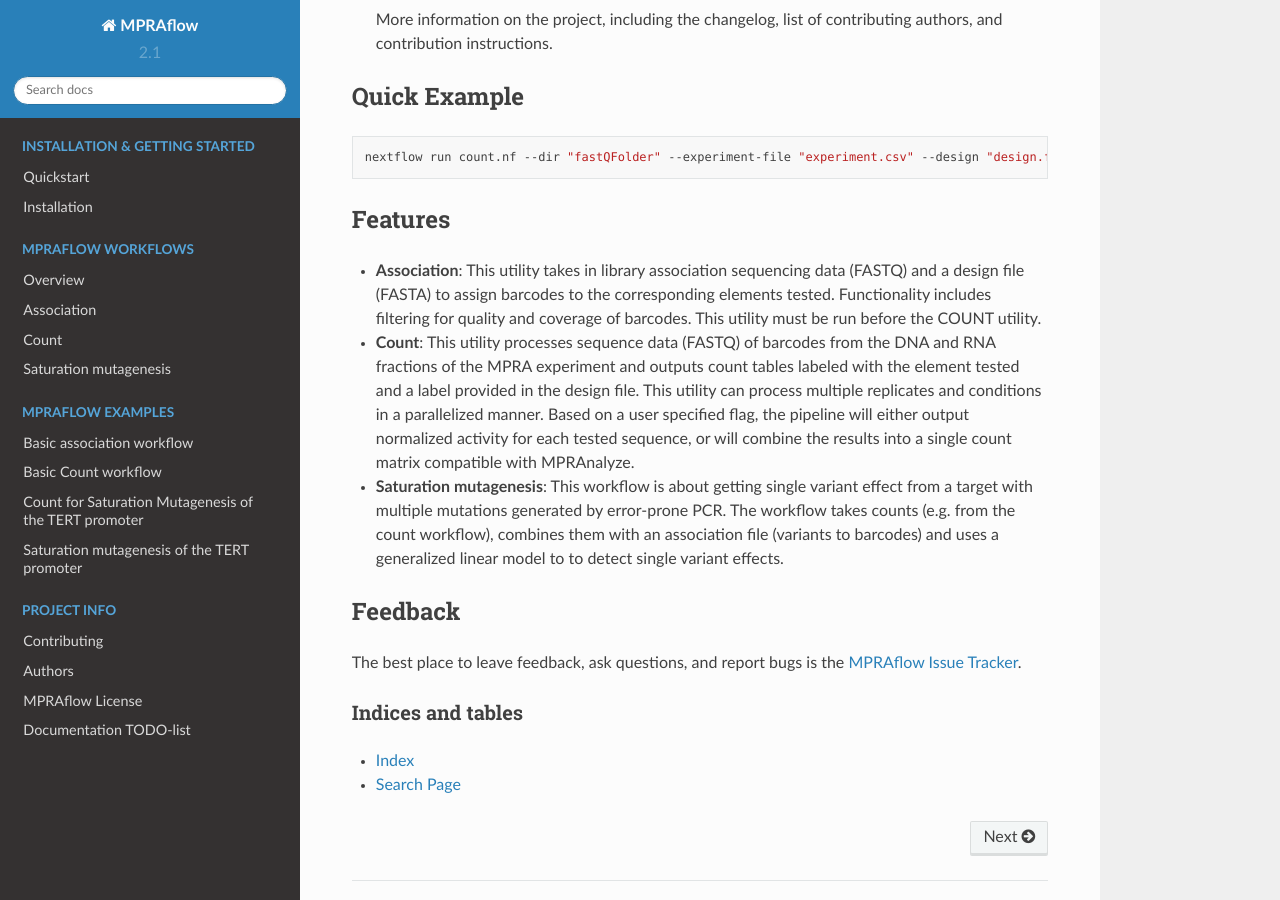
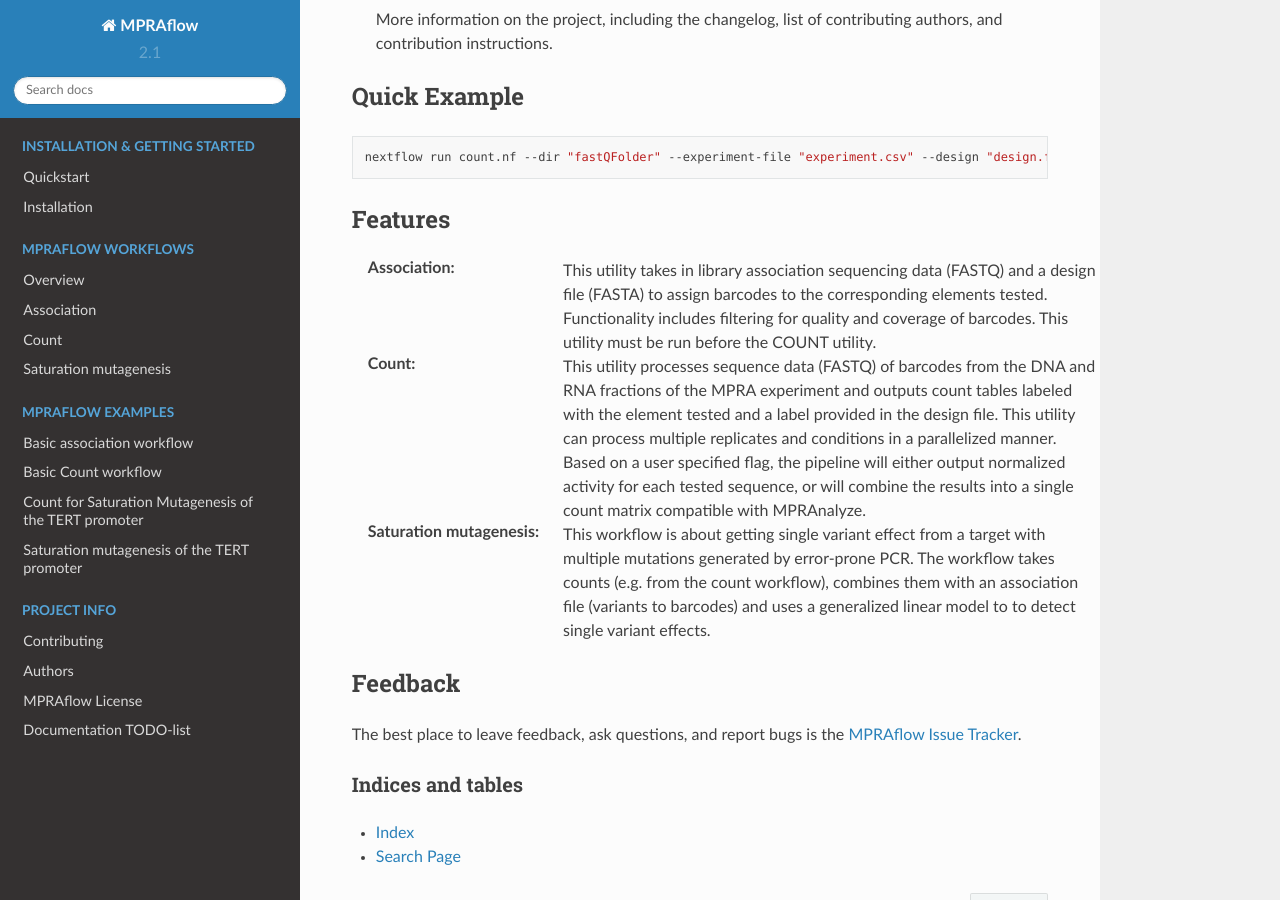
Before and after one commit to shendurelab/MPRAflow, a Sphinx documentation site: the page built from docs/index.rst, in a window 1280 px wide and 900 px high, scrolled down 456 px. Built offline with Sphinx 7.4.7 and the Read the Docs theme 2.0.0, drawn with Linux system fonts in a browser that asks for light colours; formulas are drawn with MathJax 3; pages that are not in the unit, such as notebooks, are missing from menus; some of the changed lines change nothing that is shown.

Commit message:
just a format thing

```diff
--- a/docs/index.rst
+++ b/docs/index.rst
@@ -32,9 +32,12 @@
 Features
 --------
 
-- **Association**: This utility takes in library association sequencing data (FASTQ) and a design file (FASTA) to assign barcodes to the corresponding elements tested. Functionality includes filtering for quality and coverage of barcodes. This utility must be run before the COUNT utility.
-- **Count**: This utility processes sequence data (FASTQ) of barcodes from the DNA and RNA fractions of the MPRA experiment and outputs count tables labeled with the element tested and a label provided in the design file. This utility can process multiple replicates and conditions in a parallelized manner. Based on a user specified flag, the pipeline will either output normalized activity for each tested sequence, or will combine the results into a single count matrix compatible with MPRAnalyze.
-- **Saturation mutagenesis**: This workflow is about getting single variant effect from a target with multiple mutations generated by error-prone PCR. The workflow takes counts (e.g. from the count workflow), combines them with an association file (variants to barcodes) and uses a generalized linear model to to detect single variant effects.
+:Association:
+  This utility takes in library association sequencing data (FASTQ) and a design file (FASTA) to assign barcodes to the corresponding elements tested. Functionality includes filtering for quality and coverage of barcodes. This utility must be run before the COUNT utility.
+:Count:
+  This utility processes sequence data (FASTQ) of barcodes from the DNA and RNA fractions of the MPRA experiment and outputs count tables labeled with the element tested and a label provided in the design file. This utility can process multiple replicates and conditions in a parallelized manner. Based on a user specified flag, the pipeline will either output normalized activity for each tested sequence, or will combine the results into a single count matrix compatible with MPRAnalyze.
+:Saturation mutagenesis:
+  This workflow is about getting single variant effect from a target with multiple mutations generated by error-prone PCR. The workflow takes counts (e.g. from the count workflow), combines them with an association file (variants to barcodes) and uses a generalized linear model to to detect single variant effects.
 
 --------
 Feedback
```
